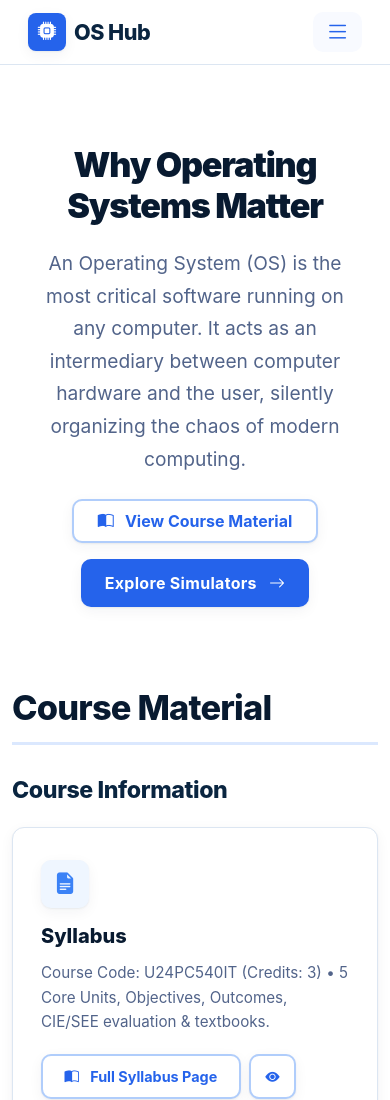
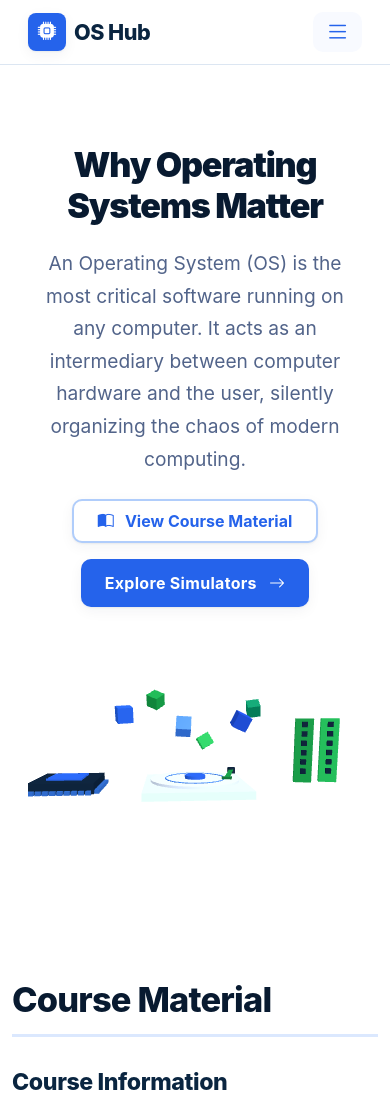
Before and after one commit to Rakesh-Manthri/OS-Hub, a plain HTML site: page index.html in a window 390 px wide. Shown: the top 1100 px of the page. Drawn offline with Linux system fonts and the light colour scheme; animation ran at ten frames a second.

Commit message:
feat(hero): interactive Three.js 3D hero (CPU, disk, memory, process cubes)
- Vendor Three.js r152 (UMD) and add js/os-3d-hero.js: procedural
  CPU chip, spinning disk platter, memory modules and six floating
  process cubes, all in the white/blue/green palette
- Hero canvas below the buttons on index.html, 420px desktop / 260px
  mobile, with mouse parallax, IntersectionObserver pause,
  prefers-reduced-motion static frame and a WebGL fallback
- Built with the Antseed orchestrator (GLM frontend, DeepSeek review,
  Qwen second opinion)

```diff
--- a/index.html
+++ b/index.html
@@ -312,6 +312,36 @@
             max-width: 720px;
             margin: 0 auto;
             line-height: 1.7;
+        }
+
+        /* 3D hero (Three.js scene, see js/os-3d-hero.js) */
+        #hero-3d-canvas {
+            display: block;
+            width: 100%;
+            margin: 2rem auto 0;
+            max-width: 1100px;
+            height: 420px;
+        }
+
+        #hero-3d-fallback {
+            display: none;
+            flex-direction: column;
+            align-items: center;
+            text-align: center;
+            margin: 2rem auto 0;
+            max-width: 1100px;
+            color: #52648A;
+        }
+
+        .hero-3d-fallback-icons {
+            font-size: 2rem;
+            margin-bottom: 0.5rem;
+        }
+
+        .hero-3d-fallback-caption {
+            font-family: "Inter", sans-serif;
+            font-size: 0.95rem;
+            color: #52648A;
         }
 
         /* Plush Clay Modal */
@@ -667,6 +697,17 @@
                         onclick="navigateTo('learning-section')">
                         Explore Simulators <i class="bi bi-arrow-right ms-2"></i>
                     </button>
+                </div>
+                <div class="hero-3d-wrap">
+                    <canvas id="hero-3d-canvas" aria-label="Interactive 3D models of a CPU chip, disk platter, memory modules and process cubes"></canvas>
+                    <div id="hero-3d-fallback" style="display:none;">
+                        <div class="hero-3d-fallback-icons d-flex justify-content-center gap-3">
+                            <span class="hero-3d-fallback-icon" style="color:#2563EB;"><i class="bi bi-cpu-fill"></i></span>
+                            <span class="hero-3d-fallback-icon" style="color:#16A34A;"><i class="bi bi-hdd-stack-fill"></i></span>
+                            <span class="hero-3d-fallback-icon" style="color:#2563EB;"><i class="bi bi-memory"></i></span>
+                        </div>
+                        <p class="hero-3d-fallback-caption mb-0">Interactive 3D scene needs WebGL</p>
+                    </div>
                 </div>
             </section>
 
@@ -1535,6 +1576,15 @@
 
     <!-- Bootstrap JS Bundle -->
     <script src="vendor/bootstrap/bootstrap.bundle.min.js"></script>
+    <script src="vendor/three/three.min.js"></script>
+    <script src="js/os-3d-hero.js"></script>
+    <script>
+        (function () {
+            if (typeof window.OSHub3D !== 'undefined' && typeof window.OSHub3D.init === 'function') {
+                window.OSHub3D.init('hero-3d-canvas');
+            }
+        })();
+    </script>
 
     <!-- SPA Navigation & Interactions -->
     <script>
--- /dev/null
+++ b/js/os-3d-hero.js
@@ -0,0 +1,332 @@
+/* OS-Hub 3D hero — procedural models only, palette: white/blue/green */
+(function () {
+  'use strict';
+
+  // ---- Palette (do not change) ----
+  var PRIMARY     = 0x2563EB;
+  var BLUE500     = 0x3B82F6;
+  var BLUE700     = 0x1D4ED8;
+  var INK         = 0x0A2540;
+  var INK2        = 0x081A30;
+  var GREEN       = 0x16A34A;
+  var GREEN_DARK  = 0x15803D;
+  var GREEN_BRIGHT= 0x22C55E;
+  var EMERALD     = 0x059669;
+  var TINT_BLUE   = 0xDBEAFE;
+  var TINT_GREEN  = 0xD1FAE5;
+
+  function webglAvailable() {
+    try {
+      var c = document.createElement('canvas');
+      return !!(window.WebGLRenderingContext &&
+        (c.getContext('webgl') || c.getContext('experimental-webgl')));
+    } catch (e) {
+      return false;
+    }
+  }
+
+  function init(canvasId) {
+    var canvas = document.getElementById(canvasId);
+    if (!canvas) return false;
+
+    var fallback = document.getElementById('hero-3d-fallback');
+
+    if (!webglAvailable()) {
+      canvas.style.display = 'none';
+      if (fallback) fallback.style.display = 'flex';
+      return false;
+    }
+
+    var renderer;
+    try {
+      renderer = new THREE.WebGLRenderer({
+        canvas: canvas,
+        alpha: true,
+        antialias: true,
+        powerPreference: 'low-power'
+      });
+    } catch (e) {
+      canvas.style.display = 'none';
+      if (fallback) fallback.style.display = 'flex';
+      return false;
+    }
+
+    renderer.setClearColor(0xFFFFFF, 0);
+    renderer.outputColorSpace = THREE.SRGBColorSpace;
+
+    var container = canvas.parentElement || document.body;
+
+    var camera = new THREE.PerspectiveCamera(40, 1, 0.1, 100);
+    camera.position.set(0, 2.2, 12);
+    camera.lookAt(0, 0.4, 0);
+
+    var scene = new THREE.Scene();
+    // No fog, no shadows, no post-processing.
+
+    scene.add(new THREE.AmbientLight(0xffffff, 0.75));
+    var dir = new THREE.DirectionalLight(0xffffff, 0.9);
+    dir.position.set(4, 8, 6);
+    scene.add(dir);
+
+    // ---- Model helpers ----
+    function mat(color, rough, metal) {
+      return new THREE.MeshStandardMaterial({ color: color, roughness: rough, metalness: metal });
+    }
+    var mInk   = mat(INK, 0.45, 0.35);
+    var mBlue  = mat(PRIMARY, 0.5, 0.2);
+    var mB500  = mat(BLUE500, 0.5, 0.25);
+    var mTint  = mat(TINT_BLUE, 0.6, 0.1);
+    var mGreen = mat(GREEN, 0.45, 0.25);
+    var mGBr   = mat(GREEN_BRIGHT, 0.45, 0.2);
+
+    var group = new THREE.Group();
+    scene.add(group);
+
+    // ---- 1. CPU chip (center-left) ----
+    var cpu = new THREE.Group();
+    var cpuBody = new THREE.Mesh(new THREE.BoxGeometry(2.0, 0.35, 2.0), mInk);
+    cpuBody.position.y = 0.175;
+    cpu.add(cpuBody);
+    var cpuTop = new THREE.Mesh(new THREE.BoxGeometry(1.1, 0.06, 1.1), mBlue);
+    cpuTop.position.y = 0.39;
+    cpu.add(cpuTop);
+    var pinGeo = new THREE.BoxGeometry(0.16, 0.12, 0.16);
+    var mPins = mat(BLUE500, 0.4, 0.5);
+    var side;
+    for (side = 0; side < 9; side++) {
+      var pin = new THREE.Mesh(pinGeo, mPins);
+      pin.position.set(-0.85 + side * 0.212, 0.06, 1.06);
+      cpu.add(pin);
+      var pin2 = new THREE.Mesh(pinGeo, mPins);
+      pin2.position.set(-0.85 + side * 0.212, 0.06, -1.06);
+      cpu.add(pin2);
+      var pin3 = new THREE.Mesh(pinGeo, mPins);
+      pin3.position.set(1.06, 0.06, -0.85 + side * 0.212);
+      cpu.add(pin3);
+      var pin4 = new THREE.Mesh(pinGeo, mPins);
+      pin4.position.set(-1.06, 0.06, -0.85 + side * 0.212);
+      cpu.add(pin4);
+    }
+    cpu.position.set(-4.2, -0.2, 0);
+    group.add(cpu);
+
+    // ---- 2. Disk platter (center) ----
+    var platter = new THREE.Group();
+    var disk = new THREE.Mesh(new THREE.CylinderGeometry(1.5, 1.5, 0.08, 48), mTint);
+    platter.add(disk);
+    var hub = new THREE.Mesh(new THREE.CylinderGeometry(0.35, 0.35, 0.2, 32), mBlue);
+    hub.position.y = 0.05;
+    platter.add(hub);
+    var ring = new THREE.Mesh(new THREE.TorusGeometry(1.0, 0.02, 8, 64), mB500);
+    ring.rotation.x = Math.PI / 2;
+    ring.position.y = 0.045;
+    platter.add(ring);
+    // Read/write arm
+    var arm = new THREE.Group();
+    var armBar = new THREE.Mesh(new THREE.BoxGeometry(1.6, 0.07, 0.14), mat(GREEN, 0.4, 0.3));
+    armBar.position.x = -0.8;
+    arm.add(armBar);
+    var armHead = new THREE.Mesh(new THREE.BoxGeometry(0.22, 0.06, 0.3), mat(GREEN_DARK, 0.4, 0.3));
+    armHead.position.set(-1.6, 0, 0);
+    arm.add(armHead);
+    var pivot = new THREE.Mesh(new THREE.CylinderGeometry(0.14, 0.14, 0.2, 16), mInk);
+    arm.add(pivot);
+    arm.position.set(1.35, 0.2, -0.6);
+    arm.rotation.y = Math.PI / 2.4;
+    platter.add(arm);
+    var base = new THREE.Mesh(new THREE.BoxGeometry(3.4, 0.25, 3.4), mat(TINT_GREEN, 0.7, 0.05));
+    base.position.y = -0.22;
+    platter.add(base);
+    platter.position.set(0, 0.05, 0);
+    group.add(platter);
+    var spinning = new THREE.Group(); // holds disk + hub + ring (arm stays fixed)
+    platter.add(spinning);
+    platter.remove(disk); platter.remove(hub); platter.remove(ring);
+    spinning.add(disk); spinning.add(hub); spinning.add(ring);
+    // reposition spinning parts to same place
+    disk.position.set(0, 0, 0);
+    hub.position.set(0, 0.05, 0);
+    ring.position.set(0, 0.045, 0);
+
+    // ---- 3. Memory modules (right) ----
+    var memory = new THREE.Group();
+    function memModule(color, x) {
+      var g = new THREE.Group();
+      var stick = new THREE.Mesh(new THREE.BoxGeometry(0.6, 2.2, 0.18), mat(color, 0.45, 0.25));
+      stick.position.y = 1.1;
+      g.add(stick);
+      // notch details in ink
+      var notchGeo = new THREE.BoxGeometry(0.18, 0.18, 0.2);
+      var mN = mInk;
+      for (var i = 0; i < 6; i++) {
+        var notch = new THREE.Mesh(notchGeo, mN);
+        notch.position.set(0, 0.4 + i * 0.32, 0.1);
+        g.add(notch);
+      }
+      g.position.set(x, 0, 0);
+      g.rotation.y = -0.25;
+      return g;
+    }
+    memory.add(memModule(GREEN, -0.45));
+    memory.add(memModule(GREEN_BRIGHT, 0.45));
+    memory.position.set(4.2, -0.1, 0);
+    group.add(memory);
+
+    // ---- 4. Process cubes (six, floating) ----
+    var cubeColors = [PRIMARY, GREEN, BLUE500, GREEN_BRIGHT, BLUE700, EMERALD];
+    var cubes = [];
+    var cubeGeo = new THREE.BoxGeometry(0.45, 0.45, 0.45);
+    for (var ci = 0; ci < 6; ci++) {
+      var cube = new THREE.Mesh(cubeGeo, mat(cubeColors[ci], 0.45, 0.15));
+      cube.position.set(-2.2 + ci * 0.88, 2.0 + Math.sin(ci * 1.7) * 0.5, (ci % 2 === 0) ? 1.1 : -1.0);
+      cube.rotation.set(ci * 0.4, ci * 0.6, 0);
+      group.add(cube);
+      cubes.push(cube);
+    }
+
+    // store base Y values once, right after the cubes are created, so
+    // tick() can never run before baseY exists
+    for (var bi = 0; bi < cubes.length; bi++) {
+      cubes[bi].userData.baseY = cubes[bi].position.y;
+    }
+
+    // ---- Motion state ----
+    var reduceMotion = window.matchMedia &&
+      window.matchMedia('(prefers-reduced-motion: reduce)').matches;
+    var coarsePointer = window.matchMedia &&
+      window.matchMedia('(pointer: coarse)').matches;
+
+    var targetTiltX = 0, targetTiltY = 0, curTiltX = 0, curTiltY = 0;
+    var PARALLAX_MAX = 0.08;
+
+    var onPointerMove = null;
+    if (!coarsePointer) {
+      onPointerMove = function (e) {
+        // Map pointer to -1..1, target tilt max 0.08 rad. No per-move allocations.
+        targetTiltY = ((e.clientX / window.innerWidth) * 2 - 1) * PARALLAX_MAX;
+        targetTiltX = ((e.clientY / window.innerHeight) * 2 - 1) * PARALLAX_MAX;
+      };
+      window.addEventListener('mousemove', onPointerMove, { passive: true });
+    }
+
+    // ---- Resize (also keeps the whole group framed on narrow screens) ----
+    function resize() {
+      var h = parseFloat(canvas.getAttribute('data-h')) ||
+              (window.innerWidth <= 640 ? 260 : 420);
+      // Set the display size first, then measure the laid-out canvas:
+      // container.clientWidth can be 0 before layout.
+      canvas.style.width = '100%';
+      canvas.style.height = h + 'px';
+      var w = canvas.clientWidth || container.clientWidth || window.innerWidth;
+      var dpr = Math.min(window.devicePixelRatio || 1, 2);
+      renderer.setPixelRatio(dpr);
+      renderer.setSize(w, h, false);
+      camera.aspect = w / h;
+      // Group spans about +/-5.5 in x; pull the camera back on narrow
+      // screens so the CPU (left) and memory (right) stay in frame.
+      camera.position.z = Math.max(12, 15.1 / camera.aspect);
+      camera.updateProjectionMatrix();
+    }
+    resize();
+    var onResize = function () { resize(); render(); };
+    window.addEventListener('resize', onResize);
+    window.addEventListener('orientationchange', onResize);
+
+    // ---- Render loop ----
+    var rafId = null;
+    var running = false;
+    var t = 0;
+    var spin = 0;
+
+    function render() {
+      renderer.render(scene, camera);
+    }
+
+    function tick() {
+      rafId = null;
+      t += 0.016;
+
+      // slow whole-group rotation (spin kept separate so the pointer
+      // tilt below does not fight it or accumulate drift)
+      spin += 0.0016;
+
+      // platter spin
+      spinning.rotation.y += 0.02;
+
+      // cube bob + spin (no allocations)
+      for (var i = 0; i < 6; i++) {
+        var c = cubes[i];
+        c.position.y = c.userData.baseY + Math.sin(t * 1.2 + i * 1.1) * 0.28;
+        c.rotation.x += 0.004;
+        c.rotation.y += 0.006;
+      }
+
+      // mouse parallax, lerped
+      curTiltX += (targetTiltX - curTiltX) * 0.06;
+      curTiltY += (targetTiltY - curTiltY) * 0.06;
+      group.rotation.x = curTiltX;
+      group.rotation.y = spin + curTiltY;
+
+      render();
+      if (running) rafId = requestAnimationFrame(tick);
+    }
+
+    // ---- IntersectionObserver: pause loop offscreen ----
+    if ('IntersectionObserver' in window) {
+      var io = new IntersectionObserver(function (entries) {
+        var visible = entries[0] && entries[0].isIntersecting;
+        if (visible && !running && !reduceMotion) {
+          running = true;
+          rafId = requestAnimationFrame(tick);
+        } else if (!visible && running) {
+          running = false;
+          if (rafId !== null) { cancelAnimationFrame(rafId); rafId = null; }
+        }
+      }, { threshold: 0.05 });
+      io.observe(canvas);
+    } else if (!reduceMotion) {
+      running = true;
+      rafId = requestAnimationFrame(tick);
+    }
+
+    if (reduceMotion) {
+      // One static frame, no loop, no parallax.
+      group.rotation.set(0, 0.35, 0);
+      for (var si = 0; si < cubes.length; si++) {
+        var sc = cubes[si];
+        sc.position.y = sc.userData.baseY;
+      }
+      render();
+    }
+
+    // ---- Destroy ----
+    function disposeGroup(obj) {
+      obj.traverse(function (node) {
+        if (node.geometry) node.geometry.dispose();
+        if (node.material) {
+          if (Array.isArray(node.material)) {
+            node.material.forEach(function (m) { m.dispose(); });
+          } else {
+            node.material.dispose();
+          }
+        }
+      });
+    }
+
+    function destroy() {
+      running = false;
+      if (rafId !== null) { cancelAnimationFrame(rafId); rafId = null; }
+      window.removeEventListener('resize', onResize);
+      window.removeEventListener('orientationchange', onResize);
+      if (onPointerMove) window.removeEventListener('mousemove', onPointerMove);
+      disposeGroup(group);
+      if (renderer.forceContextLoss) renderer.forceContextLoss();
+      renderer.dispose();
+      canvas.width = canvas.height = 0;
+    }
+
+    return { destroy: destroy };
+  }
+
+  window.OSHub3D = { init: init };
+})();
```
Also changed, not shown: vendor/three/three.min.js (added).
